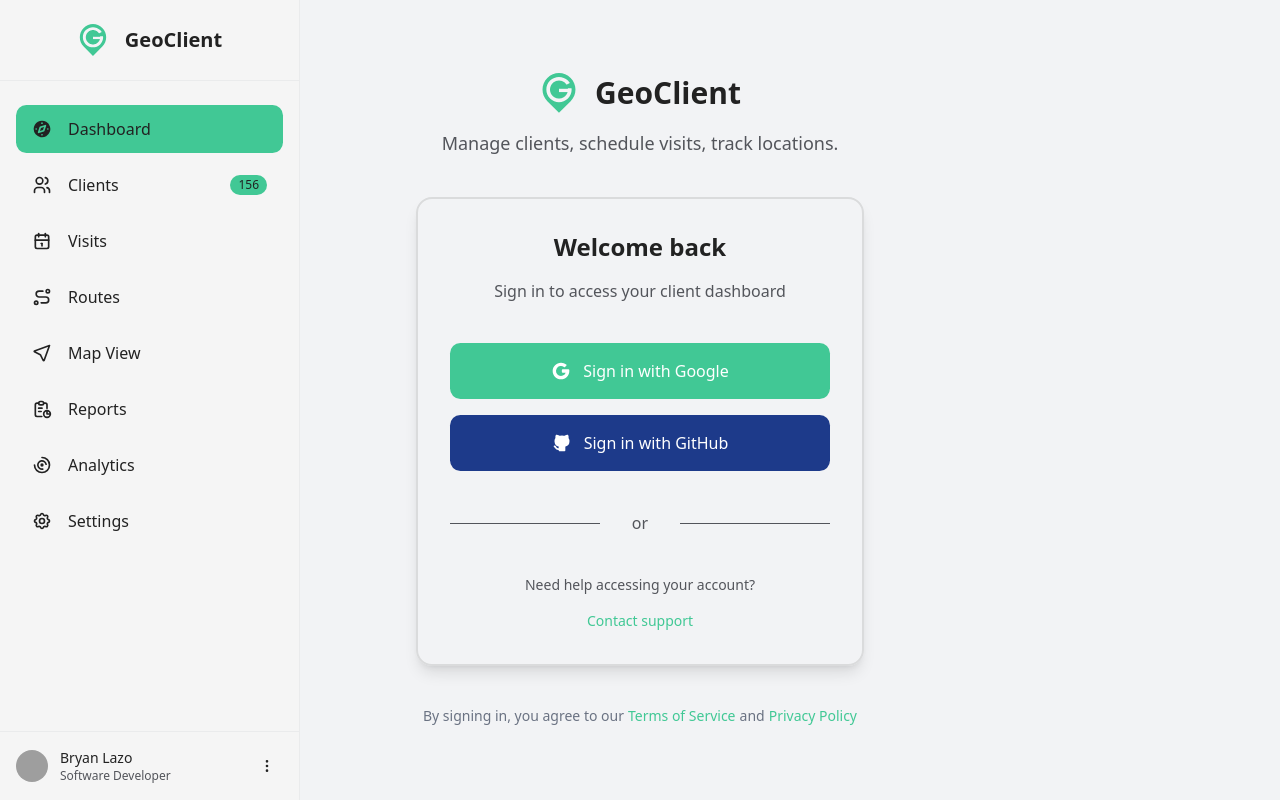
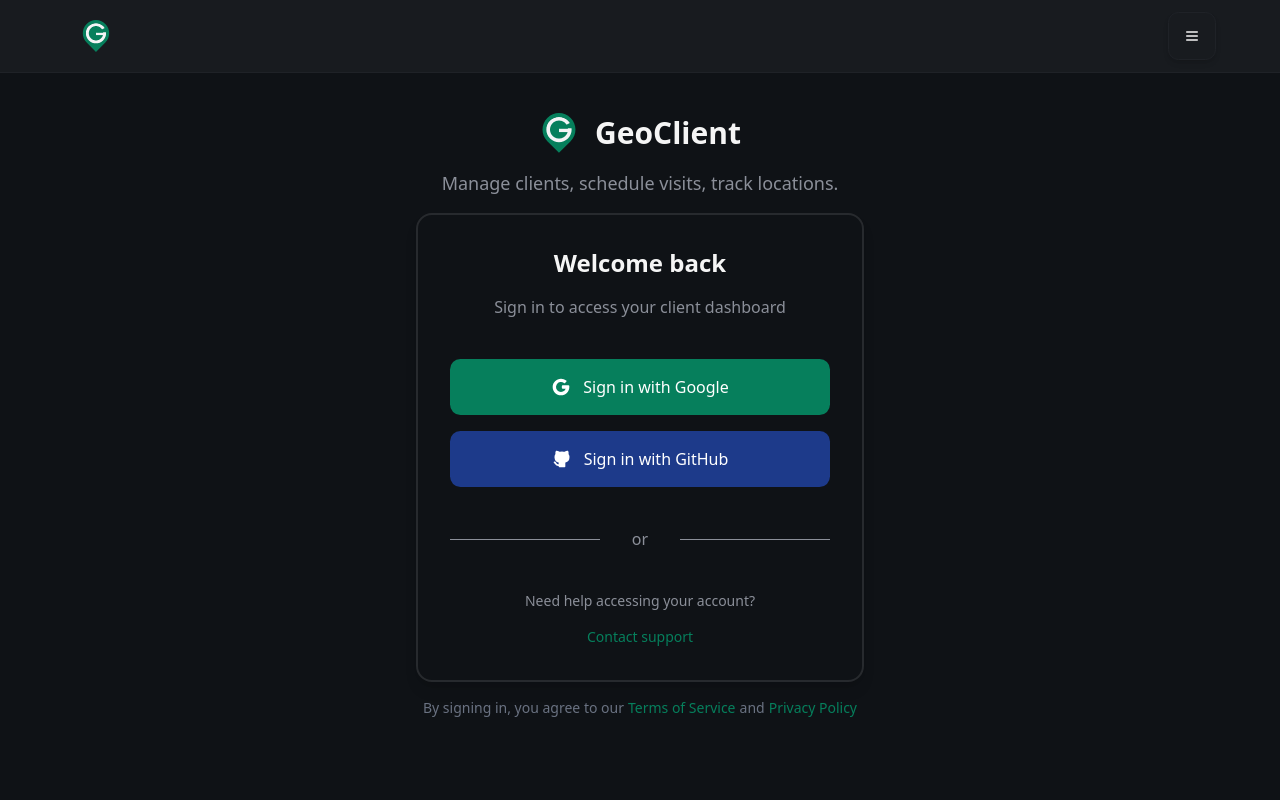
Before and after one commit to Lazt-Solutions/geoclient, a Next.js app: page /auth in a window 1280 px wide. Built offline with nearby package versions, Linux system fonts and the light colour scheme; grey boxes are pictures that could not be loaded.

Commit message:
feat: UI updates
- GeoHeader create.
- Sidebar can always hide.
- Layout classes modified.

```diff
--- a/app/auth/page.tsx
+++ b/app/auth/page.tsx
@@ -5,10 +5,12 @@
 
 function page() {
     return (
-        <section className="w-full max-w-md grid gap-10">
-            <AuthHeader />
-            <AuthCard />
-            <AuthFooter />
+        <section className="col-span-full py-10">
+            <div className="grid gap-4 w-container">
+                <AuthHeader />
+                <AuthCard />
+                <AuthFooter />
+            </div>
         </section >
     )
 }
--- a/app/globals.css
+++ b/app/globals.css
@@ -45,6 +45,16 @@
 
 @utility w-container {
   width: min(100% - 4rem, 1152px);
+  margin: 0 auto;
+}
+
+@utility g-container {
+  display: grid;
+  grid-template-columns: 1fr min(100% - 4rem, 1152px) 1fr;
+
+  &>* {
+    grid-column: 2/3;
+  }
 }
 
 :root {
@@ -122,6 +132,7 @@
 @layer base {
   * {
     @apply border-border outline-ring/50;
+    box-sizing: border-box;
   }
 
   body {
--- a/app/layout.tsx
+++ b/app/layout.tsx
@@ -1,9 +1,9 @@
 import QueryProvider from "@/components/QueryProvider";
-import Sidebar from "@/components/sidebar/Sidebar";
 import { ThemeProvider } from "@/components/ThemeProvider";
 import type { Metadata } from "next";
 import { Inter, Roboto_Mono } from "next/font/google";
 import "./globals.css";
+import { GeoHeader } from "@/components/ui/GeoHeader";
 
 const interSans = Inter({
   variable: "--font-geist-sans",
@@ -28,18 +28,18 @@
   return (
     <html lang="en" suppressHydrationWarning>
       <body
-        className={`${interSans.variable} ${robotoMono.variable} min-h-screen grid content-center antialiased`}
+        className={`${interSans.variable} ${robotoMono.variable} min-h-screen grid content-start antialiased`}
         suppressHydrationWarning
       >
         <QueryProvider>
           <ThemeProvider
             attribute="class"
-            defaultTheme="system"
+            defaultTheme="dark"
             enableSystem
             disableTransitionOnChange
           >
-            <Sidebar />
-            <main className="w-container flex justify-center mx-auto">
+            <main className="g-container">
+              <GeoHeader />
               {children}
             </main>
           </ThemeProvider>
--- /dev/null
+++ b/app/settings/page.tsx
@@ -0,0 +1,13 @@
+
+function Settings() {
+    return (
+        <section className="col-span-full py-10">
+            <div className="grid gap-4 w-container">
+                <h2 className="text-2xl font-semibold">Settings</h2>
+                <p className="text-muted-foreground">Manage your account and application preferences</p>
+            </div>
+        </section>
+    )
+}
+
+export default Settings
--- a/components/auth/AuthCard.tsx
+++ b/components/auth/AuthCard.tsx
@@ -27,7 +27,7 @@
     }
 
     return (
-        <section className="border-2 rounded-2xl shadow-lg p-8 grid gap-10">
+        <section className="max-w-md w-full mx-auto border-2 rounded-2xl shadow-lg p-8 grid gap-10">
             {/* Welcome */}
             <div className="text-center grid gap-4">
                 <h2 className="text-2xl font-semibold">Welcome back</h2>
--- a/components/auth/AuthHeader.tsx
+++ b/components/auth/AuthHeader.tsx
@@ -2,7 +2,7 @@
 
 export function AuthHeader() {
     return (
-        <header className="text-center grid gap-4">
+        <section className="text-center grid gap-4">
             <h1 className="w-full text-3xl font-bold flex gap-4 items-center justify-center">
                 <GeoLogo className="fill-primary text-gray-100" />
                 GeoClient
@@ -10,6 +10,6 @@
             <p className="text-muted-foreground text-lg">
                 Manage clients, schedule visits, track locations.
             </p>
-        </header>
+        </section>
     )
 }
--- a/components/sidebar/Sidebar.tsx
+++ b/components/sidebar/Sidebar.tsx
@@ -13,7 +13,7 @@
 
     const handleGlobalEvents = useCallback((e: KeyboardEvent | UIEvent) => {
         if (e instanceof KeyboardEvent && e.key === 'Escape') setIsSidebarOpen(false)
-        if (e instanceof UIEvent && window.innerWidth >= 1024) setIsSidebarOpen(false)
+        // if (e instanceof UIEvent && window.innerWidth >= 1024) setIsSidebarOpen(false)
     }, [])
 
     useEffect(() => {
@@ -33,10 +33,9 @@
                 variant="ghost"
                 size="icon-md"
                 aria-label="Toggle navigation menu"
-                hidden={isSidebarOpen}
                 aria-expanded={isSidebarOpen}
                 onClick={() => setIsSidebarOpen(!isSidebarOpen)}
-                className="fixed top-4 right-4 z-50 lg:hidden bg-card border border-muted shadow-md"
+                className="bg-card border border-muted shadow-md"
             >
                 {isSidebarOpen ? (
                     <IconX className="w-4 h-4 text-primary-foreground" />
@@ -48,9 +47,10 @@
             {/* Mobile Overlay */}
             <div
                 className={cn(
-                    'fixed inset-0 z-30 bg-card/60 transition-opacity duration-300 lg:hidden',
+                    'fixed inset-0 z-30 bg-card/60 transition-opacity duration-300',
                     isSidebarOpen ? 'opacity-100' : 'opacity-0 pointer-events-none'
                 )}
+                hidden={!isSidebarOpen}
                 onClick={() => setIsSidebarOpen(false)}
                 aria-hidden={!isSidebarOpen}
             />
@@ -58,7 +58,7 @@
             {/* Sidebar */}
             <nav
                 className={cn(
-                    'fixed top-0 left-0 z-40 w-full md:w-75 flex flex-col h-screen bg-card border-r border-muted transform transition-transform duration-300 lg:translate-x-0',
+                    'fixed top-0 left-0 z-40 w-full md:w-75 lg:w-90 flex flex-col h-screen bg-card border-r border-muted transform transition-transform duration-300',
                     isSidebarOpen ? 'translate-x-0' : '-translate-x-full'
                 )}
                 role="navigation"
--- a/components/sidebar/SidebarHeader.tsx
+++ b/components/sidebar/SidebarHeader.tsx
@@ -10,19 +10,19 @@
 
 export default function SidebarHeader({ onClose }: Props) {
     return (
-        <div className="flex items-center justify-between p-6 border-b border-muted">
+        <div className="flex items-center justify-between px-4 py-2 border-b border-muted">
             <h1 className="w-full text-xl font-bold flex gap-4 items-center justify-center">
                 <GeoLogo className="fill-primary text-gray-100 w-8 h-8" />
                 GeoClient
             </h1>
             <GeoButton
                 variant="ghost"
-                size="icon-sm"
+                size="icon-md"
                 onClick={onClose}
-                className="lg:hidden"
+                className="lg:hidden border border-muted"
                 aria-label="Close navigation menu"
             >
-                <IconX className="w-5 h-5" />
+                <IconX className="w-4 h-4" />
             </GeoButton>
         </div>
     )
--- /dev/null
+++ b/components/ui/GeoHeader.tsx
@@ -0,0 +1,21 @@
+'use client'
+
+import Sidebar from '../sidebar/Sidebar'
+import { GeoActionLink } from './GeoActionLink'
+import GeoLogo from './icons/GeoLogo'
+
+export function GeoHeader() {
+    return (
+        <header className="bg-card border-b border-muted py-2 col-span-full">
+            <div className="w-container flex items-center justify-between gap-4">
+                <GeoActionLink
+                    variant='ghost'
+                    href="/"
+                >
+                    <GeoLogo className="fill-primary text-gray-100 w-8 h-8" />
+                </GeoActionLink>
+                <Sidebar />
+            </div>
+        </header>
+    )
+}
```
